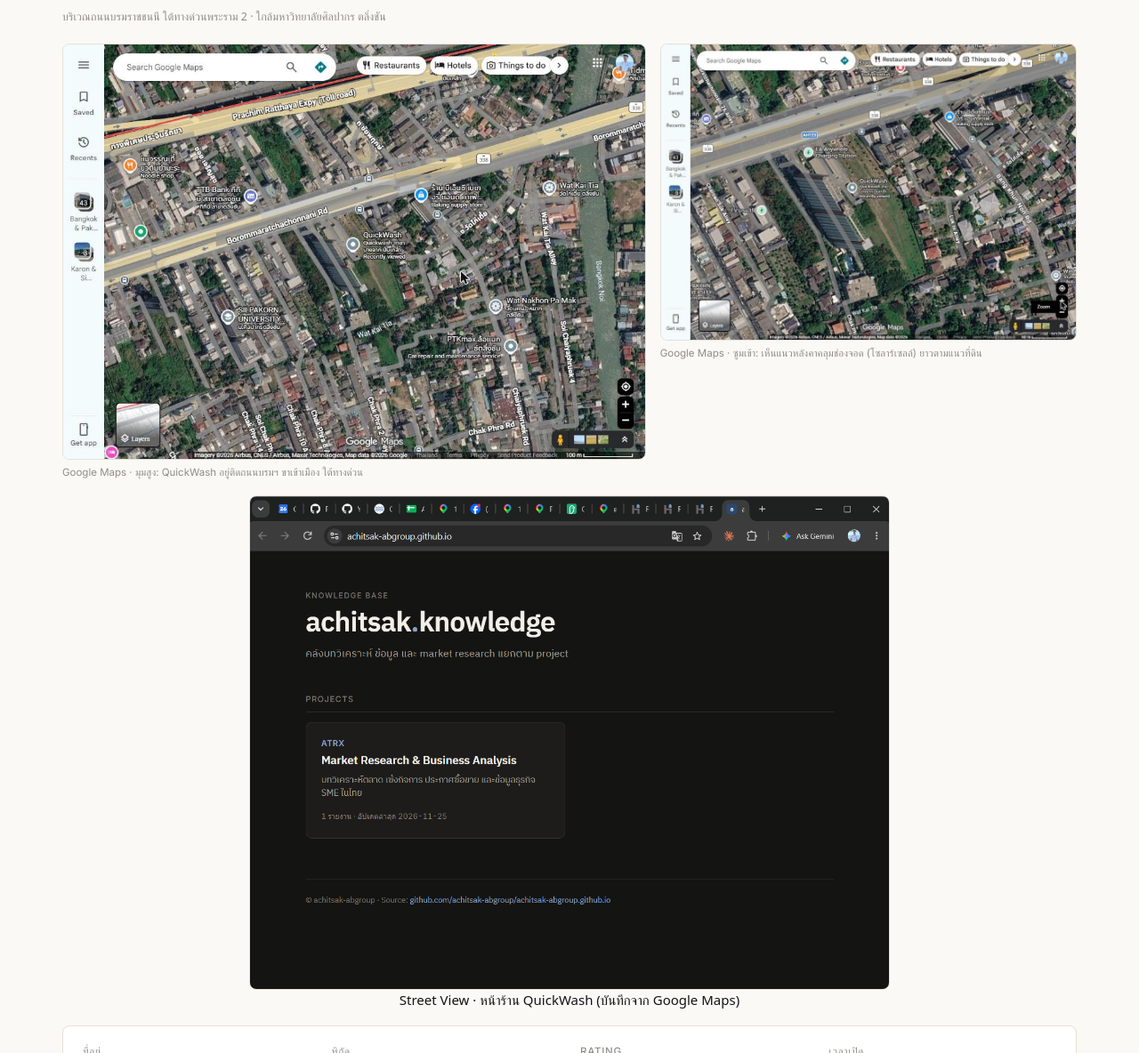
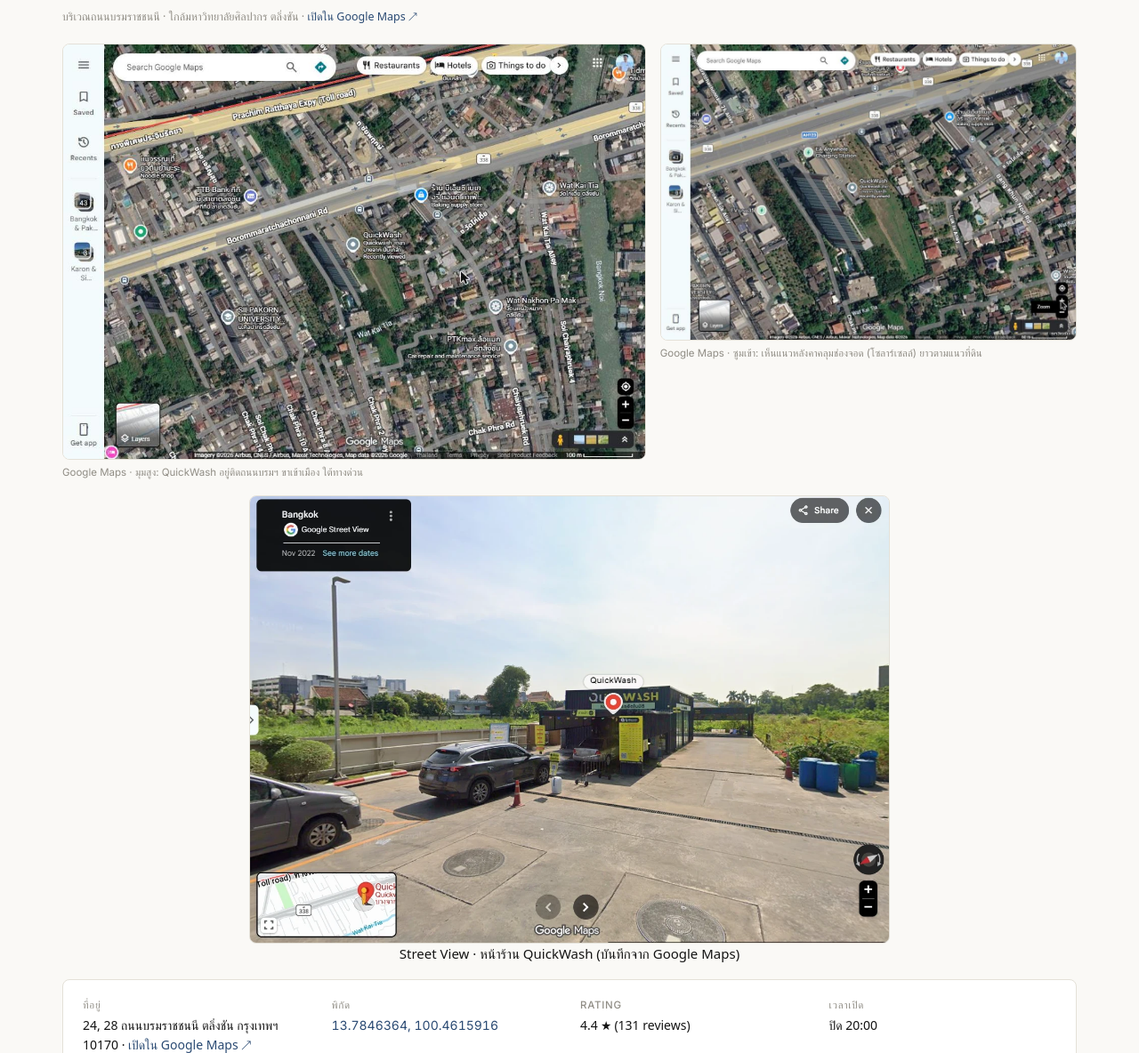
Before and after one commit to achitsak-abgroup/achitsak-abgroup.github.io, a plain HTML site: page ATRX/market-leader-survey/20261125-quickwash-field-observation/index.html in a window 1280 px wide. Shown: the part 496-1680 px from the top of the page at 89% size. Drawn offline with Linux system fonts and the light colour scheme; a web font is replaced by a local one.

Commit message:
quickwash: fix location caption + swap street view image + add GM links
- Remove inaccurate 'ใต้ทางด่วนพระราม 2' from location caption (wrong landmark)
- Replace streetview.png screencap with cleaner street-level view (streetview.webp)
- Add Google Maps link in location caption AND in address field + coordinates
- Homepage ATRX card: predecessors survey -> market leader survey

Co-Authored-By: Claude Opus 4.7 <noreply@anthropic.com>

```diff
--- a/ATRX/market-leader-survey/20261125-quickwash-field-observation/index.html
+++ b/ATRX/market-leader-survey/20261125-quickwash-field-observation/index.html
@@ -345,7 +345,7 @@ footer.foot a:hover { text-decoration: underline; }
   <section>
     <header>
       <h2>ที่ตั้ง</h2>
-      <div class="caption">บริเวณถนนบรมราชชนนี ใต้ทางด่วนพระราม 2 · ใกล้มหาวิทยาลัยศิลปากร ตลิ่งชัน</div>
+      <div class="caption">บริเวณถนนบรมราชชนนี · ใกล้มหาวิทยาลัยศิลปากร ตลิ่งชัน · <a href="https://maps.app.goo.gl/R2iHbVt47EH5y2TN9" target="_blank" rel="noopener" style="color:var(--accent);text-decoration:none">เปิดใน Google Maps ↗</a></div>
     </header>
     <div class="loc-grid">
       <div>
@@ -358,12 +358,12 @@ footer.foot a:hover { text-decoration: underline; }
       </div>
     </div>
     <div style="margin-top:16px">
-      <img src="assets/streetview.png" alt="Street View ของหน้าร้าน QuickWash" style="display:block;width:100%;max-width:720px;margin:0 auto;border:1px solid var(--border);border-radius:8px">
+      <img src="assets/streetview.webp" alt="Street View ของหน้าร้าน QuickWash" style="display:block;width:100%;max-width:720px;margin:0 auto;border:1px solid var(--border);border-radius:8px">
       <div class="cap" style="text-align:center">Street View · หน้าร้าน QuickWash (บันทึกจาก Google Maps)</div>
     </div>
     <dl class="loc-info">
-      <div><dt>ที่อยู่</dt><dd>24, 28 ถนนบรมราชชนนี ตลิ่งชัน กรุงเทพฯ 10170</dd></div>
-      <div><dt>พิกัด</dt><dd class="num">13.7846364, 100.4615916</dd></div>
+      <div><dt>ที่อยู่</dt><dd>24, 28 ถนนบรมราชชนนี ตลิ่งชัน กรุงเทพฯ 10170 · <a href="https://maps.app.goo.gl/R2iHbVt47EH5y2TN9" target="_blank" rel="noopener">เปิดใน Google Maps ↗</a></dd></div>
+      <div><dt>พิกัด</dt><dd class="num"><a href="https://www.google.com/maps/@13.7846364,100.4615916,19z" target="_blank" rel="noopener">13.7846364, 100.4615916</a></dd></div>
       <div><dt>Rating</dt><dd>4.4 ★ (131 reviews)</dd></div>
       <div><dt>เวลาเปิด</dt><dd>ปิด 20:00</dd></div>
       <div><dt>เว็บไซต์</dt><dd><a href="https://quickwashthailand.com" target="_blank" rel="noopener">quickwashthailand.com</a></dd></div>
```
Also changed, not shown: index.html (+1 -1 lines), ATRX/market-leader-survey/20261125-quickwash-field-observation/assets/streetview.png (deleted), ATRX/market-leader-survey/20261125-quickwash-field-observation/assets/streetview.webp (added).
